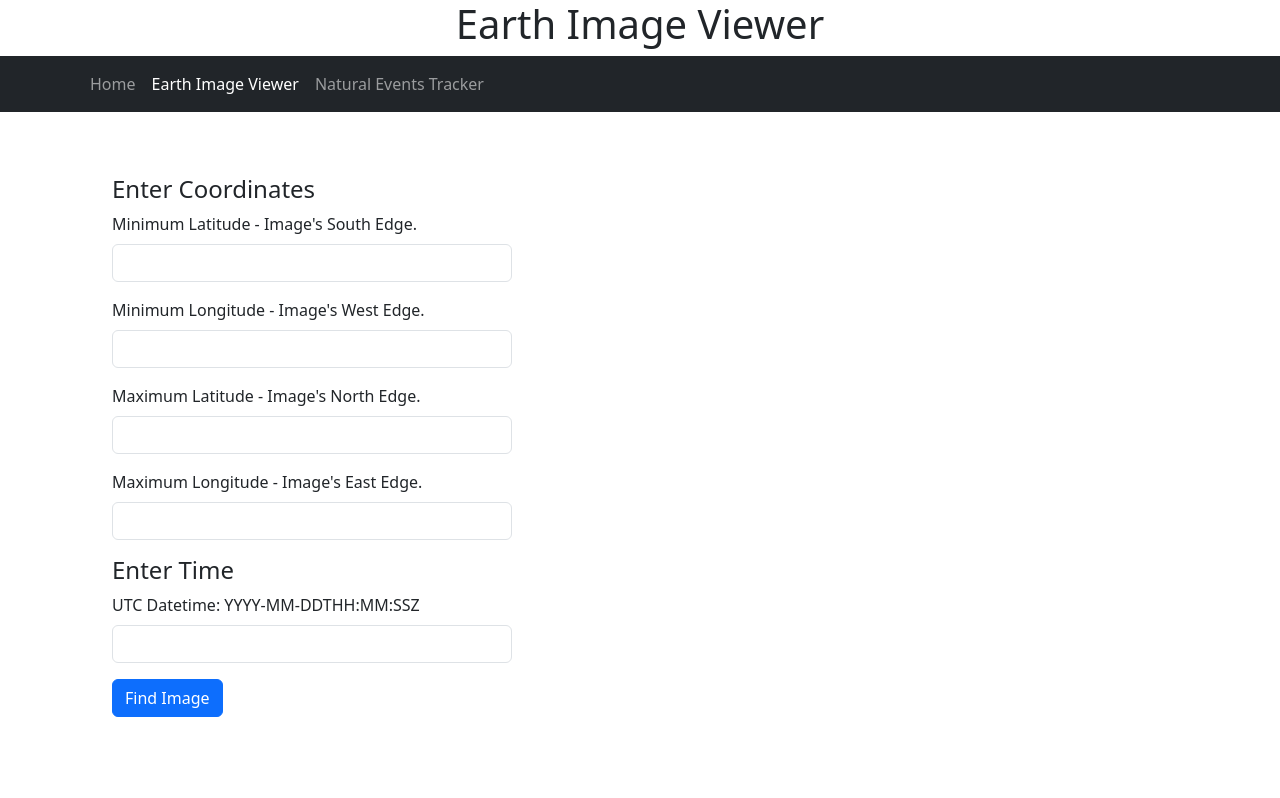
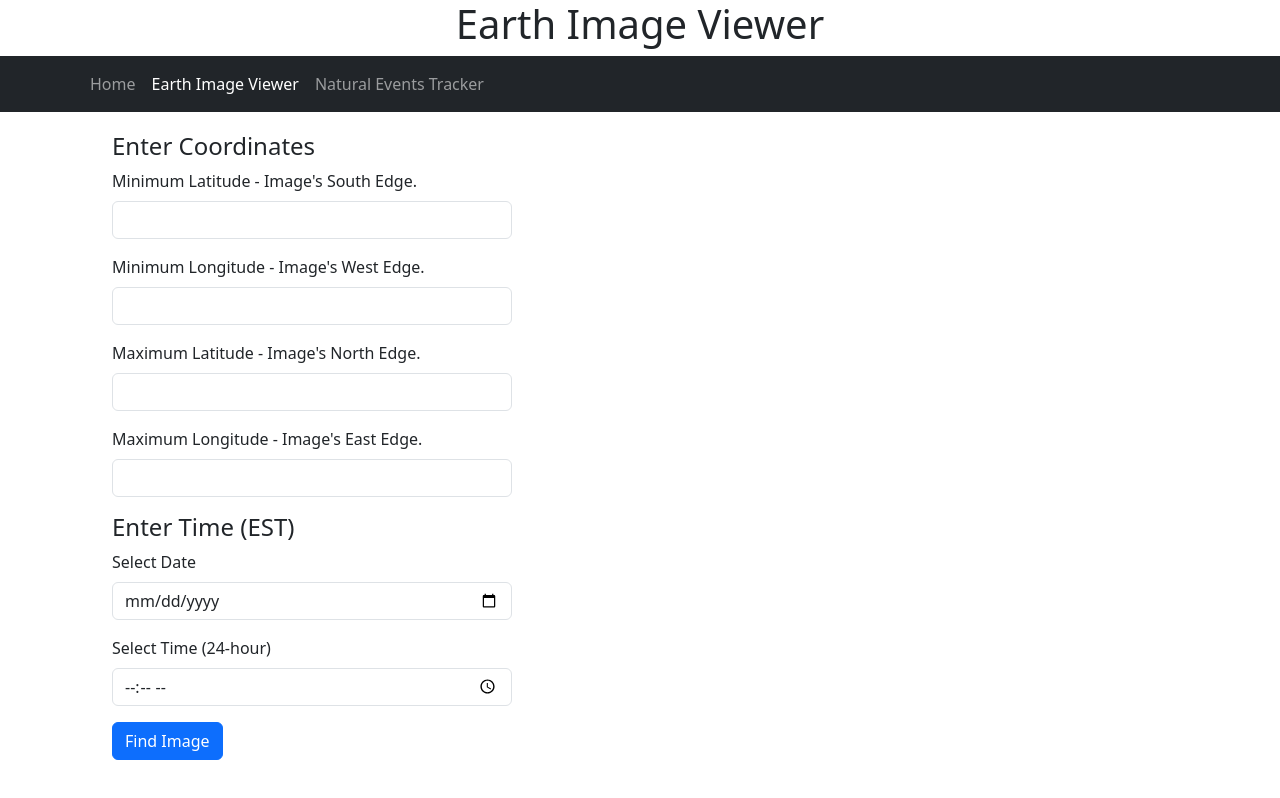
Before and after one commit to CS571-SU25/p36, a React (Vite) app: page /#/viewer in a window 1280 px wide. Built offline with nearby package versions, Linux system fonts and the light colour scheme.

Commit message:
added timeInput component to improve user interaction with API

```diff
--- a/src/EarthImageViewer.jsx
+++ b/src/EarthImageViewer.jsx
@@ -2,20 +2,21 @@ import { useState, useRef, useEffect } from "react";
 import { Form, Button } from "react-bootstrap";
 import NavBar from "./NavBar";
 import ImageDisplay from "./ImageDisplay";
+import TimeInput from "./TimeInput";
 
 function EarthImageViewer() {
-  // input refs
+  // input refs for coordinates
   const minLatitudeRef = useRef();
   const minLongitudeRef = useRef();
   const maxLatitudeRef = useRef();
   const maxLongitudeRef = useRef();
-  const timeRef = useRef();
 
-
+  // state for image URL, alt text, and UTC time string
   const [imageURL, setImageURL] = useState();
   const [altText, setAltText] = useState("");
+  const [utcTime, setUtcTime] = useState("");
 
-
+  // On mount, load sessionStorage values if present
   useEffect(() => {
     const minLat = sessionStorage.getItem("minLat");
     const maxLat = sessionStorage.getItem("maxLat");
@@ -28,8 +29,9 @@ function EarthImageViewer() {
       maxLatitudeRef.current.value = maxLat;
       minLongitudeRef.current.value = minLon;
       maxLongitudeRef.current.value = maxLon;
-      timeRef.current.value = time;
+      setUtcTime(time);
 
+      // clear session storage items after reading
       sessionStorage.removeItem("minLat");
       sessionStorage.removeItem("maxLat");
       sessionStorage.removeItem("minLon");
@@ -38,17 +40,23 @@ function EarthImageViewer() {
     }
   }, []);
 
+  // Fetch the image using bounding box and UTC time
   function displayImage() {
+    if (!utcTime) {
+      alert("Please enter a valid EST time.");
+      return;
+    }
+
     fetch(
-      `https://gibs.earthdata.nasa.gov/wms/epsg4326/best/wms.cgi?SERVICE=WMS&VERSION=1.3.0&REQUEST=GetMap&LAYERS=MODIS_Terra_CorrectedReflectance_TrueColor&STYLES=&FORMAT=image/png&TRANSPARENT=TRUE&HEIGHT=512&WIDTH=512&CRS=EPSG:4326&BBOX=${minLatitudeRef.current.value},${minLongitudeRef.current.value},${maxLatitudeRef.current.value},${maxLongitudeRef.current.value}&TIME=${timeRef.current.value}`
+      `https://gibs.earthdata.nasa.gov/wms/epsg4326/best/wms.cgi?SERVICE=WMS&VERSION=1.3.0&REQUEST=GetMap&LAYERS=MODIS_Terra_CorrectedReflectance_TrueColor&STYLES=&FORMAT=image/png&TRANSPARENT=TRUE&HEIGHT=512&WIDTH=512&CRS=EPSG:4326&BBOX=${minLatitudeRef.current.value},${minLongitudeRef.current.value},${maxLatitudeRef.current.value},${maxLongitudeRef.current.value}&TIME=${utcTime}`
     )
       .then((res) => res.blob())
       .then((blob) => {
         setImageURL(URL.createObjectURL(blob));
-        setAltText(`Satellite image of Earth taken on ${timeRef.current.value}`);
+        setAltText(`Satellite image of Earth taken on ${utcTime}`);
       })
       .catch((err) => {
-        console.log(err);
+        console.error(err);
       });
   }
 
@@ -61,18 +69,18 @@ function EarthImageViewer() {
       <div
         style={{
           display: "flex",
-          height: "calc(100vh - 180px)", // adjust as needed so content is vertically centered
+          height: "calc(100vh - 180px)",
           gap: "2rem",
         }}
       >
-        {/* Left half: inputs centered */}
+        {/* Left half: input form */}
         <div
           style={{
             flex: "1 1 50%",
             display: "flex",
             flexDirection: "column",
             justifyContent: "center",
-            alignItems: "center", // horizontal center
+            alignItems: "center",
             padding: "0 2rem",
             boxSizing: "border-box",
           }}
@@ -99,17 +107,14 @@ function EarthImageViewer() {
               <Form.Control ref={maxLongitudeRef} />
             </Form.Group>
 
-            <h4>Enter Time</h4>
-            <Form.Group className="mb-3">
-              <Form.Label>UTC Datetime: YYYY-MM-DDTHH:MM:SSZ</Form.Label>
-              <Form.Control ref={timeRef} />
-            </Form.Group>
+            <h4>Enter Time (EST)</h4>
+            <TimeInput onUtcTimeChange={setUtcTime} />
 
             <Button onClick={displayImage}>Find Image</Button>
           </div>
         </div>
 
-        {/* Right half: image centered */}
+        {/* Right half: image display */}
         <div
           style={{
             flex: "1 1 50%",
--- /dev/null
+++ b/src/TimeInput.jsx
@@ -0,0 +1,66 @@
+import React, { useState, useEffect } from "react";
+import { Form } from "react-bootstrap";
+
+/**
+ * TimeInput component lets user enter date and time in EST (24-hour),
+ * then converts it to UTC ISO string and passes it back via onUtcTimeChange.
+ *
+ * Props:
+ * - onUtcTimeChange: function(utcISOString) called whenever inputs change and produce a valid UTC time.
+ */
+function TimeInput({ onUtcTimeChange }) {
+  const [date, setDate] = useState("");
+  const [time, setTime] = useState("");
+
+  function convertESTtoUTC(dateStr, timeStr) {
+    if (!dateStr || !timeStr) return "";
+
+    const [hour, minute] = timeStr.split(":").map(Number);
+
+    // Build a UTC Date object with the EST date/time components
+    const dateUTC = new Date(Date.UTC(
+      parseInt(dateStr.slice(0, 4)),
+      parseInt(dateStr.slice(5, 7)) - 1,
+      parseInt(dateStr.slice(8, 10)),
+      hour,
+      minute
+    ));
+
+    // EST is UTC-5, so add 5 hours to convert to UTC
+    dateUTC.setUTCHours(dateUTC.getUTCHours() + 5);
+
+    return dateUTC.toISOString();
+  }
+
+  useEffect(() => {
+    const utcString = convertESTtoUTC(date, time);
+    if (onUtcTimeChange) {
+      onUtcTimeChange(utcString);
+    }
+  }, [date, time, onUtcTimeChange]);
+
+  return (
+    <>
+      <Form.Group className="mb-3">
+        <Form.Label>Select Date</Form.Label>
+        <Form.Control
+          type="date"
+          value={date}
+          onChange={(e) => setDate(e.target.value)}
+        />
+      </Form.Group>
+
+      <Form.Group className="mb-3">
+        <Form.Label>Select Time (24-hour)</Form.Label>
+        <Form.Control
+          type="time"
+          value={time}
+          onChange={(e) => setTime(e.target.value)}
+          step="60"
+        />
+      </Form.Group>
+    </>
+  );
+}
+
+export default TimeInput;
```
